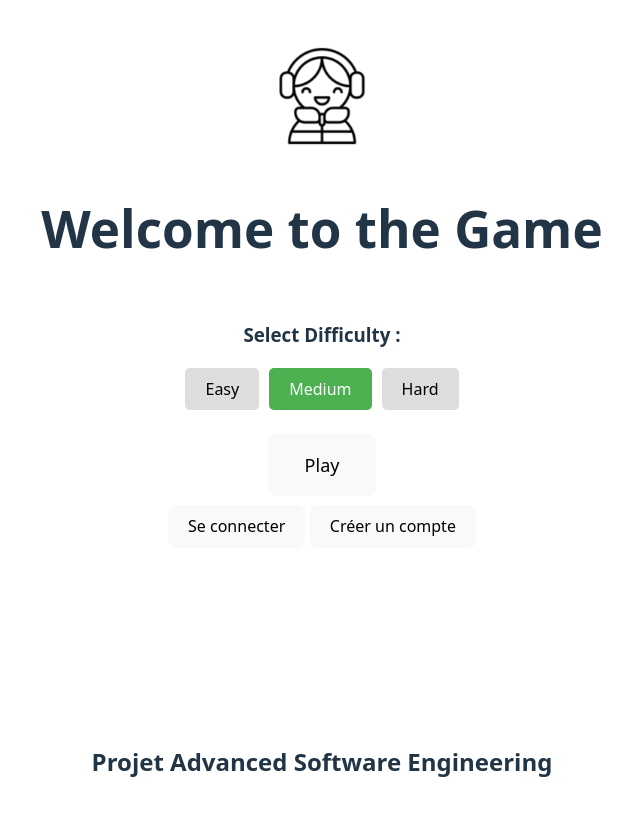
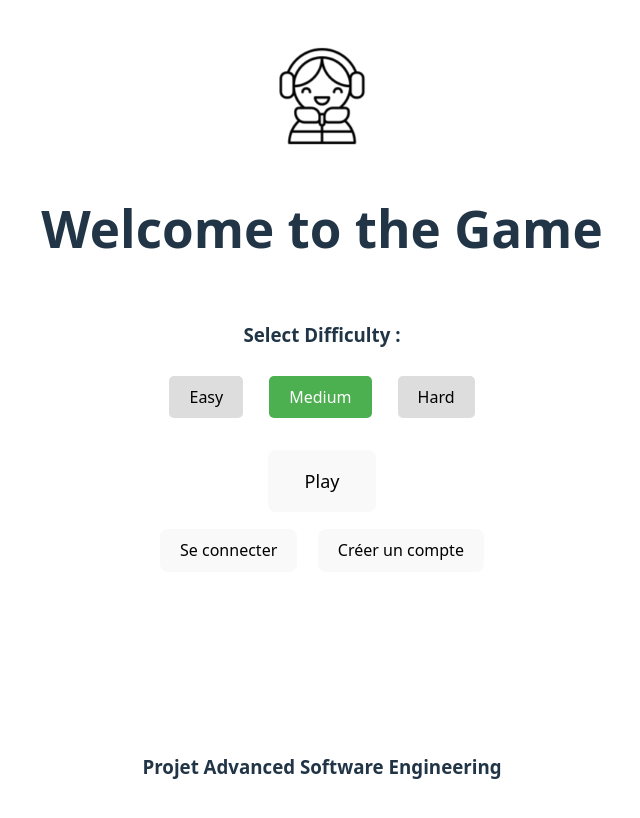
Before and after one commit to Alassane-diaa/Drawing-race, a React (Vite) app in the folder front/: page / in a window 1280 px wide. Shown: the top 818 px of the page, without its empty margins (318-958 px from the left). Built offline with nearby package versions, Linux system fonts and the light colour scheme.

Commit message:
La difficulté et des events de fin (trouvé/fin tier arrivée) et un peu de mise en page aussi -> maintenant avec les bons paliers et plus de css

```diff
--- a/front/src/App.css
+++ b/front/src/App.css
@@ -44,6 +44,10 @@ header{
   font-size: larger;
 }
 
+button{
+    margin: 0.5em;
+}
+
 .read-the-docs {
   color: #888;
 }
--- a/front/src/pages/GamePage.css
+++ b/front/src/pages/GamePage.css
@@ -0,0 +1,4 @@
+import GamePage
+button{
+    margin: 1em;
+}
--- a/front/src/pages/GamePage.jsx
+++ b/front/src/pages/GamePage.jsx
@@ -22,9 +22,9 @@ export default function GamePage() {
     };
     const [timeLeft, setTimeLeft] = useState(getInitialTime());
     const getInitialPalier = () => {
-        if (selectedDifficulty === "easy") return 80;
-        if (selectedDifficulty === "hard") return 99;
-        return 90;
+        if (selectedDifficulty === "easy") return 0.8;
+        if (selectedDifficulty === "hard") return 0.99;
+        return 0.9;
     };
     const palierConfidence = useState(getInitialPalier())[0];
 
--- a/front/src/pages/HomePage.jsx
+++ b/front/src/pages/HomePage.jsx
@@ -49,7 +49,7 @@ export default function HomePage() {
 
 
         <nav className= "footer">
-            <h2>Projet Advanced Software Engineering</h2>
+            <h3>Projet Advanced Software Engineering</h3>
         </nav>
     </div>
   )
```
Also changed, not shown: 1 other file (tests, documents, lock files or other folders).
